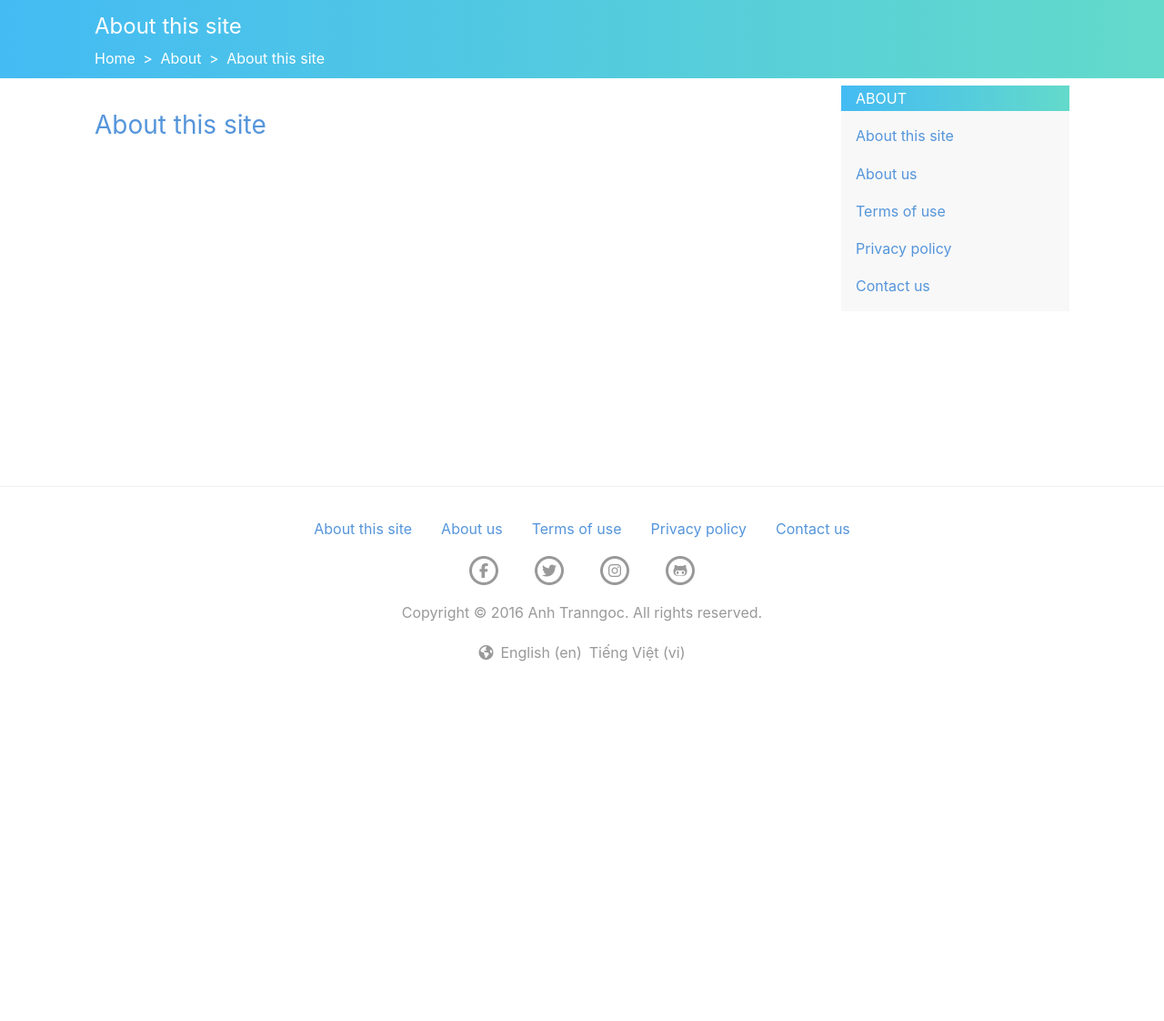
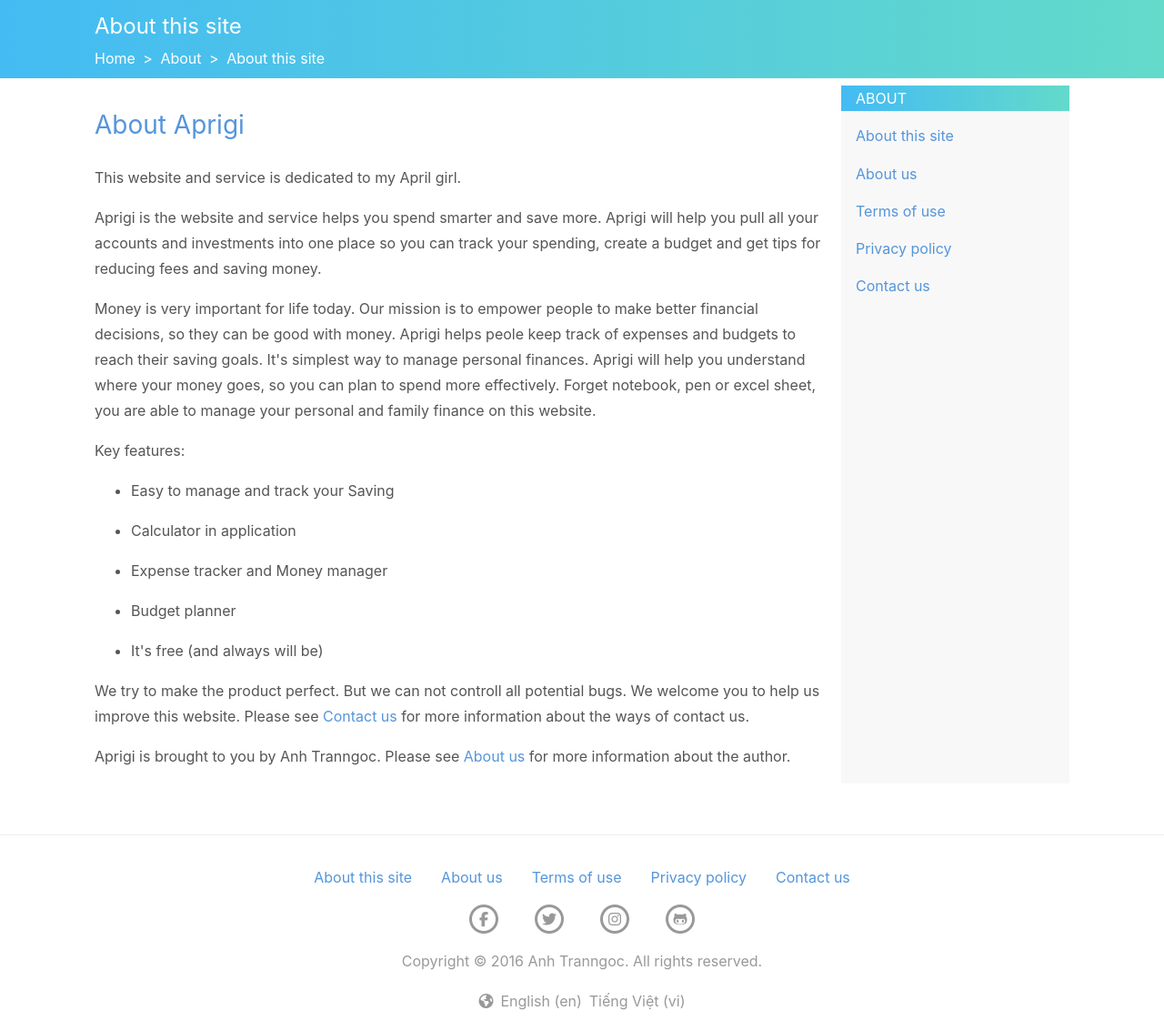
Before and after one commit to manhhomienbienthuy/aprigi, a Django app: a page that uses templates/base.html in a window 1280 px wide. Shown: the part 61-1183 px from the top of the page at 91% size. Before the commit the page ends 788 px from the top, so only its background shows below. Run offline with Django 3.2, Linux system fonts and the light colour scheme; data that the repository does not hold is empty; style sheets or scripts are compiled from the project's sources; some libraries are stand-ins or nearby versions.

Commit message:
About: renew about this site

```diff
--- a/templates/about/base.html
+++ b/templates/about/base.html
@@ -5,7 +5,7 @@
     <div class="two-columns">
       <div class="main-content">
         <div class="about">
-          {% block about_content %}{% endblock %}
+          {% block about-content %}{% endblock %}
         </div>
       </div>
 
--- a/templates/about/this_site.html
+++ b/templates/about/this_site.html
@@ -3,7 +3,7 @@
 
 {% block title %}{% trans "About this site" %}{% endblock %}
 
-{% block page_header %}
+{% block header %}
   <div class="page-header">
     <div class="container">
       <h1>{% trans "About this site" %}</h1>
@@ -23,6 +23,9 @@
   </div>
 {% endblock %}
 
-{% block about_content %}
-  <h1>{% trans "About this site" %}</h1>
+{% block about-content %}
+  {% get_current_language as LANGUAGE_CODE %}
+  {% with template="about/this_site_content."|add:LANGUAGE_CODE|add:".html" %}
+    {% include  template %}
+  {% endwith %}
 {% endblock %}
--- /dev/null
+++ b/templates/about/this_site_content.en.html
@@ -0,0 +1,47 @@
+<h1>About Aprigi</h1>
+
+<p>This website and service is dedicated to my April girl.</p>
+
+<p>
+  Aprigi is the website and service helps you spend smarter and save
+  more. Aprigi will help you pull all your accounts and investments
+  into one place so you can track your spending, create a budget and
+  get tips for reducing fees and saving money.
+</p>
+
+<p>
+  Money is very important for life today. Our mission is to empower
+  people to make better financial decisions, so they can be good with
+  money. Aprigi helps peole keep track of expenses and budgets to
+  reach their saving goals. It's simplest way to manage personal
+  finances.  Aprigi will help you understand where your money goes, so
+  you can plan to spend more effectively. Forget notebook, pen or
+  excel sheet, you are able to manage your personal and family finance
+  on this website.
+</p>
+
+<p>
+  Key features:
+</p>
+
+<ul>
+  <li>Easy to manage and track your Saving</li>
+  <li>Calculator in application</li>
+  <li>Expense tracker and Money manager</li>
+  <li>Budget planner</li>
+  <li>It's free (and always will be)</li>
+</ul>
+
+<p>
+  We try to make the product perfect. But we can not controll all
+  potential bugs.  We welcome you to help us improve this website.
+
+  Please see <a href="{% url 'about:contact' %}">Contact us</a> for
+  more information about the ways of contact us.
+</p>
+
+<p>
+  Aprigi is brought to you by Anh Tranngoc. Please see
+  <a href="{% url 'about:us' %}">About us</a> for more information
+  about the author.
+</p>
--- a/templates/base.html
+++ b/templates/base.html
@@ -22,11 +22,11 @@
     <link rel="stylesheet" href="//fonts.googleapis.com/css?family=Oswald&text=0123456789">
   </head>
 
-  <body class="{% block body_class %}{% endblock %}">
+  <body{% block body-attributes %}{% endblock %}>
     {% include "includes/warning.html" %}
     {% include "includes/header.html" %}
 
-    {% block page_header %}{% endblock %}
+    {% block header %}{% endblock %}
 
     <main>
       {% block content %}{% endblock %}
--- a/templates/homepage.html
+++ b/templates/homepage.html
@@ -1,7 +1,7 @@
 {% extends "base.html" %}
 {% load i18n l10n %}
 
-{% block page_header %}
+{% block header %}
   <div class="page-header">
     <div class="container">
       <h1 class="page-header">Greetings, world!</h1>
--- a/templates/savings/passbook_confirm_delete.html
+++ b/templates/savings/passbook_confirm_delete.html
@@ -5,7 +5,7 @@
   {% trans "Delete passbook" %} | {% trans "Savings" %}
 {% endblock %}
 
-{% block page_header %}
+{% block header %}
   <div class="page-header">
     <div class="container">
       <h1>{% trans "Delete passbook" %}</h1>
--- a/templates/savings/passbook_form.html
+++ b/templates/savings/passbook_form.html
@@ -10,7 +10,7 @@
   | {% trans "Savings" %}
 {% endblock %}
 
-{% block page_header %}
+{% block header %}
   <div class="page-header">
     <div class="container">
       <h1>
--- a/templates/savings/passbook_list.html
+++ b/templates/savings/passbook_list.html
@@ -5,7 +5,7 @@
   {% trans "Passbook list" %} | {% trans "Savings" %}
 {% endblock %}
 
-{% block page_header %}
+{% block header %}
   <div class="page-header">
     <div class="container">
       <h1>{% trans "Passbook list" %}</h1>
--- a/templates/savings/passbook_withdraw.html
+++ b/templates/savings/passbook_withdraw.html
@@ -5,7 +5,7 @@
   {% trans "Withdraw" %} | {% trans "Savings" %}
 {% endblock %}
 
-{% block page_header %}
+{% block header %}
   <div class="page-header">
     <div class="container">
       <h1>{% trans "Withdraw" %}</h1>
```
Also changed, not shown: templates/about/this_site_content.vi.html (added, +51 -0 lines).
